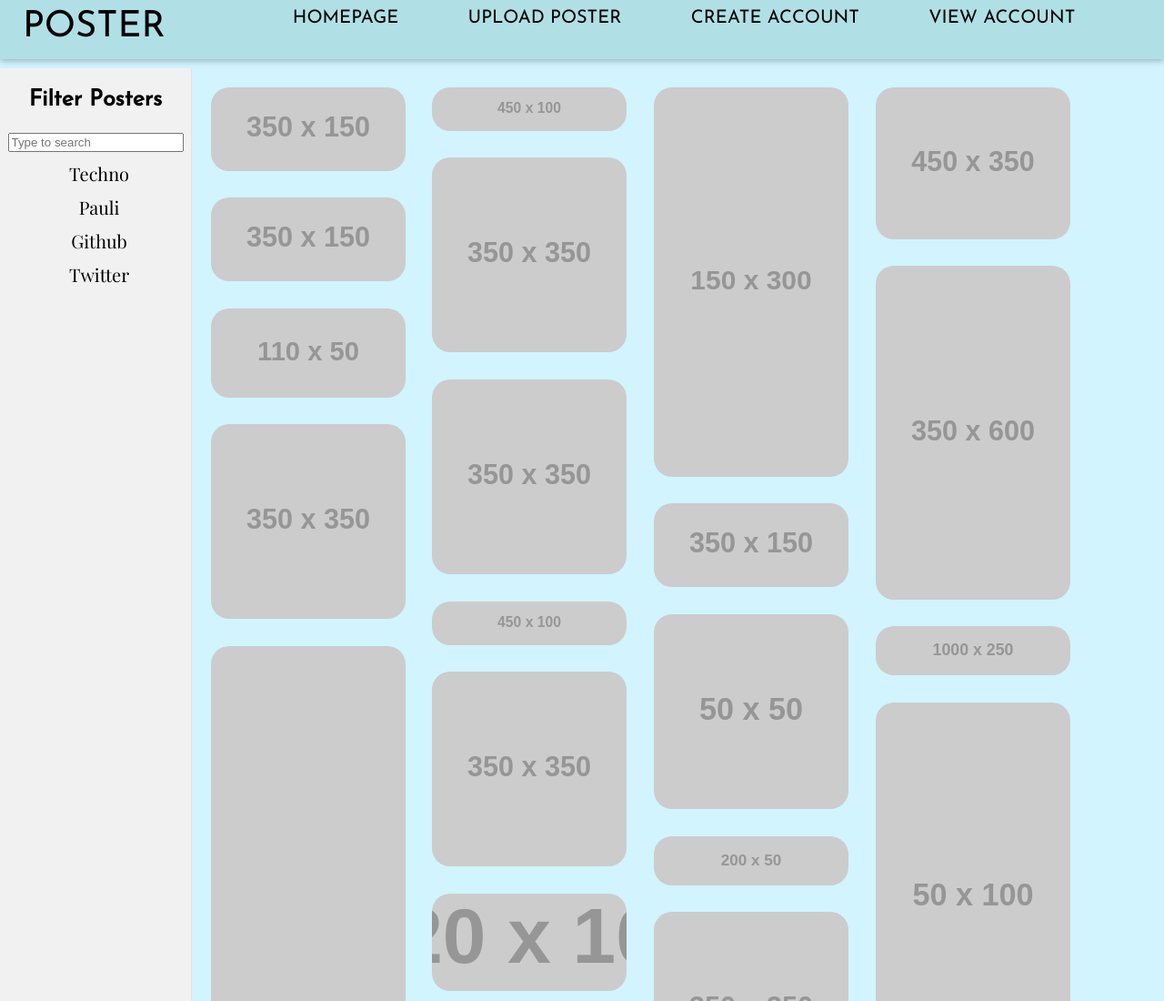
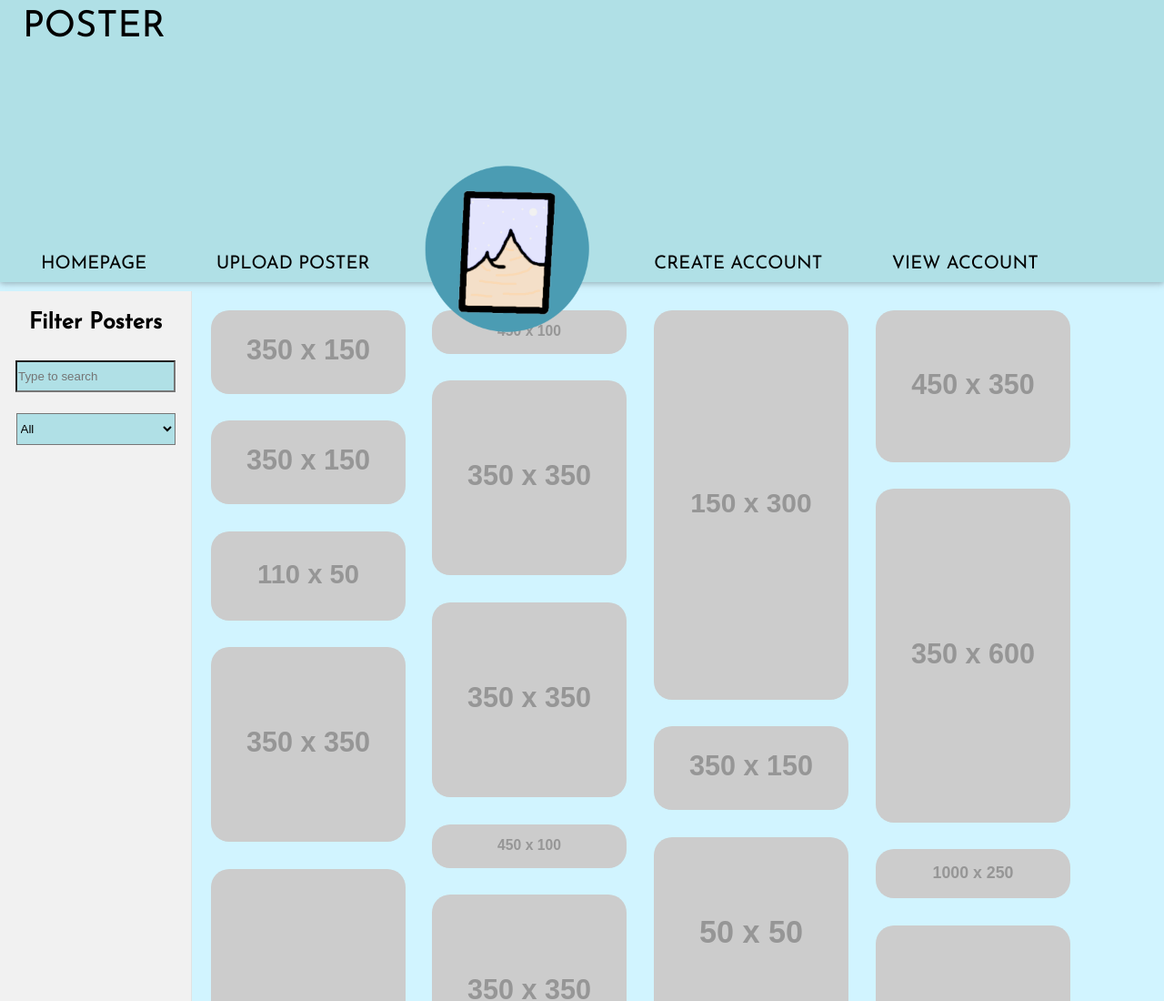
Before and after one commit to pakaplace/posters, a website: page index.html in a window 1280 px wide. Shown: the top 1100 px of the page at 91% size. Drawn offline with nearby package versions, Linux system fonts and the light colour scheme; placeholder pictures from the web are drawn by us.

Commit message:
Logo and search started

```diff
--- a/index.css
+++ b/index.css
@@ -28,6 +28,11 @@ div {
 
 img{
 	margin: 15px;
+}
+#logo{
+	top: 100px;
+    position: relative;
+    z-index: 100;
 }
 
 div.textbox{
@@ -129,12 +134,22 @@ header .article-header{
  	}
 }
 #search{
-    width:185px
+    width: 170px;
+    padding: 8px 1px;
+    margin: 12px;
+	background-color: powderblue ;
+
 }
 td {
     padding: 4px;
     border: 1px #CCC solid;
     width: 100px;
+}
+#select {
+	width: 175px;
+    padding: 8px 0px;
+    margin: 11px;
+	background-color: powderblue;
 }
 
 /*Masonry CSS*/
--- a/index.html
+++ b/index.html
@@ -18,6 +18,9 @@
 		<div class = "navlist">
             <a class = "navitem" href= "index.html" style="flex-grow: 1">HomePage</a>
 			<a class = "navitem" href= "index.html" style="flex-grow: 1">Upload Poster</a>
+
+			<img id = 'logo' src="logo.png" alt="poster" style="width:200px;height:200px;">
+
 			<a class = "navitem" href= "accountcreate/createAccount.html" style="flex-grow: 1">Create Account</a>
 			<a class = "navitem" href= "index.html" style="flex-grow: 1">View Account</a>
 		</div>
@@ -28,10 +31,17 @@
 			 <input type="text" id="search" placeholder="Type to search">
 
 
-			<a id="navsidebar" href = 'techno.html' style="flex-grow: 1">Techno</a>
-			<a id="navsidebar" href = 'pauli.html' style="flex-grow: 1">Pauli</a>
-			<a id="navsidebar" href= "https://www.github.com/pakaplace" style="flex-grow: 3">Github</a>
-			<a id="navsidebar" href= "https://twitter.com/i/notifications?lang=en" style="flex-grow: 1">Twitter</a>
+				<select id = 'select'>
+				<option value ="All" selected> All</option>
+				<option value ="Business" > Business</option>
+				<option value ="ComputerScience" > Computer Science</option>
+				<option value ="Movies" > Movies</option>
+				<option value ="Educational" > Educational</option>
+				<option value = "StudyAbroad"> Study Abroad</option>
+				</select>
+
+
+
 		</div>
 
 
```
Also changed, not shown: logo.png (added).
